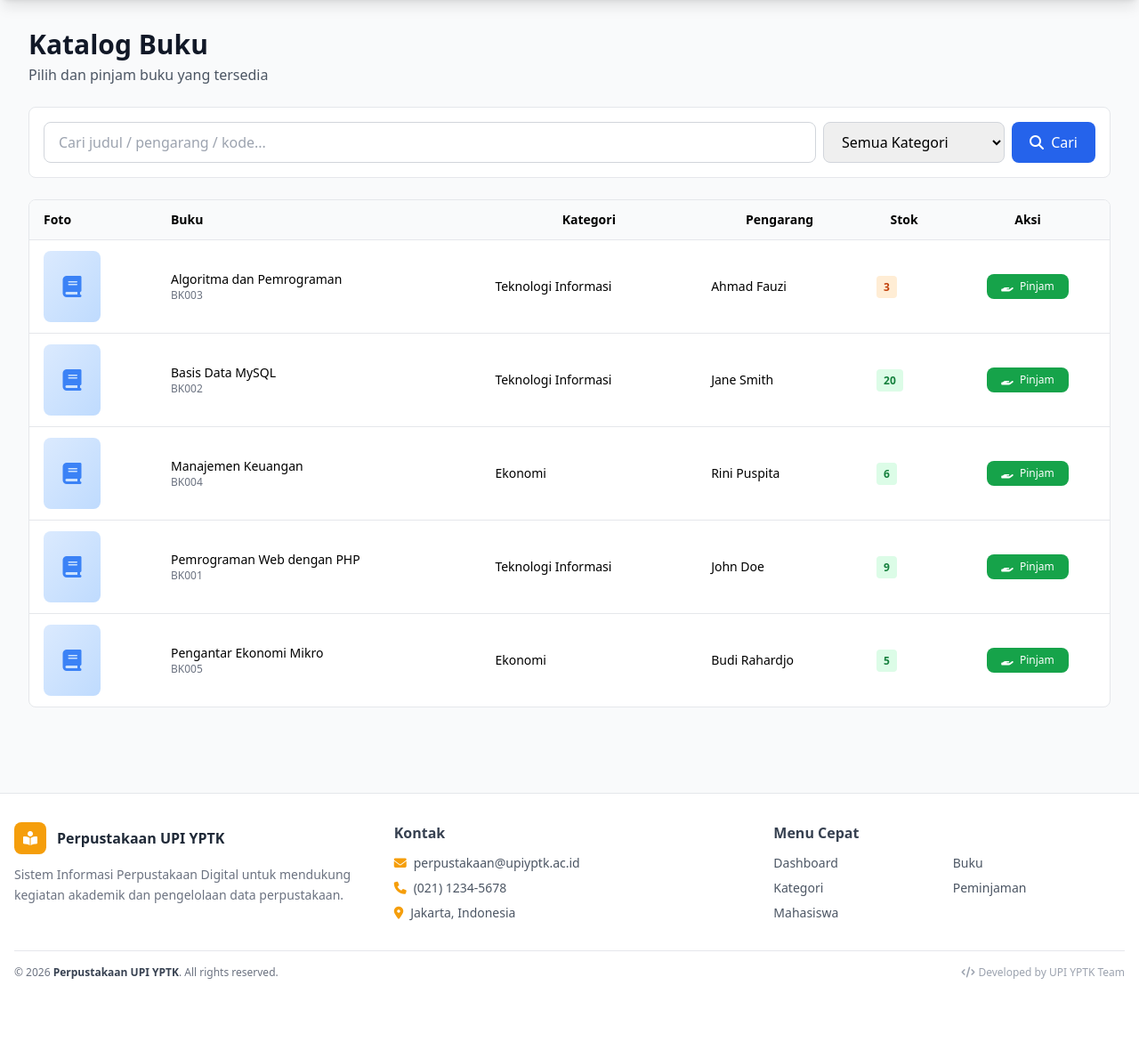
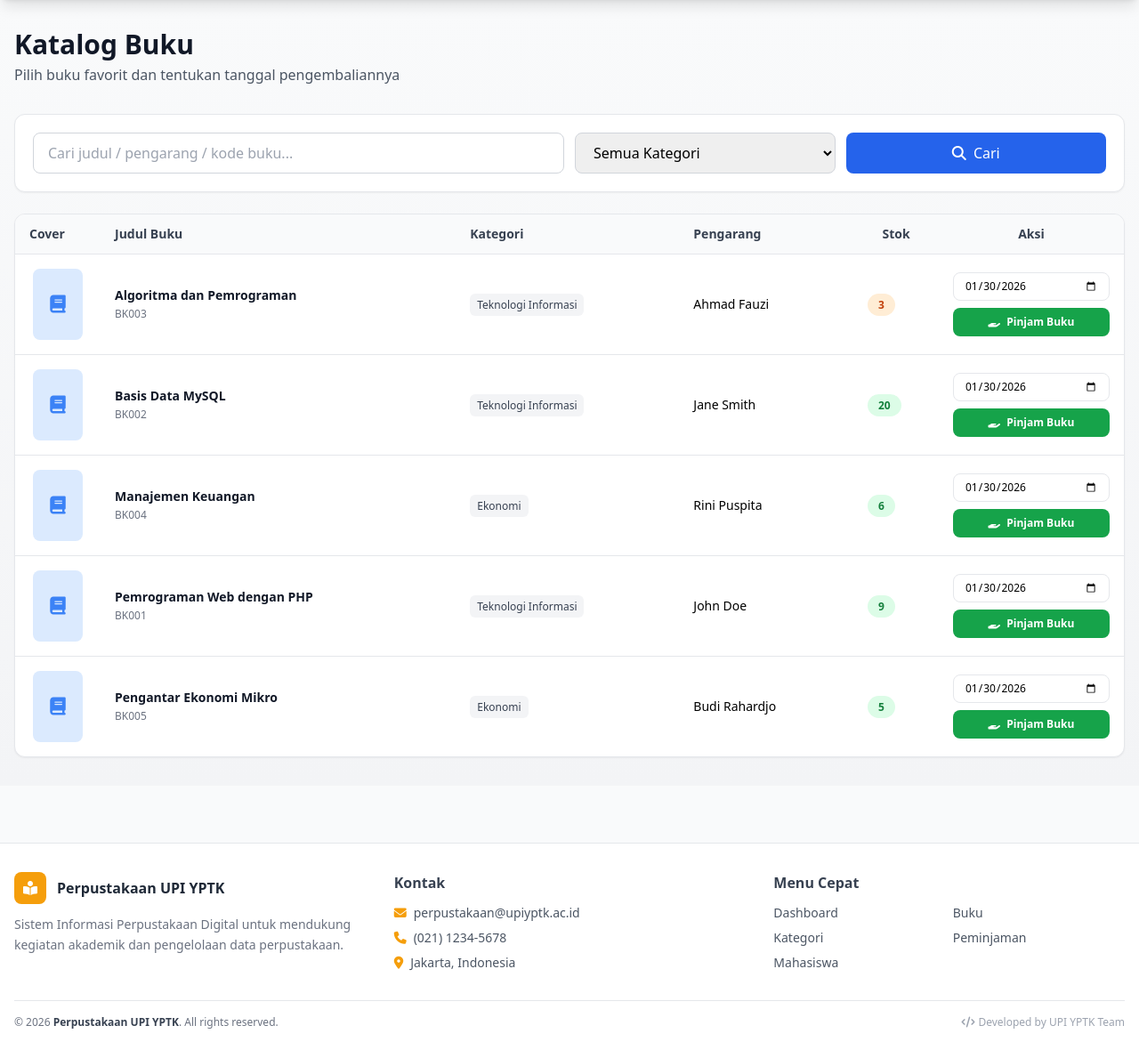
Before and after one commit to awakdeni/perpustakaan-upi, a PHP site: page /student/buku.php in a window 1280 px wide. Shown: the part 64-1253 px from the top of the page at 89% size. Before the commit the page ends 1164 px from the top, so only its background shows below. Run offline with PHP 8.4, Linux system fonts and the light colour scheme; a user stored in the database is signed in; data comes from the database, SQL or seed files in the repository; some libraries are stand-ins or nearby versions.

Commit message:
Perbaikan tampilan kategori & pengarang di halaman student

```diff
--- a/student/buku.php
+++ b/student/buku.php
@@ -7,19 +7,25 @@ $conn = getConnection();
 $student = getStudentData();
 
 /* =======================
-   HANDLE PINJAM BUKU
+   HANDLE PINJAM
 ======================= */
-if ($_SERVER['REQUEST_METHOD'] === 'POST' && isset($_POST['action']) && $_POST['action'] === 'borrow') {
+if ($_SERVER['REQUEST_METHOD'] === 'POST' && ($_POST['action'] ?? '') === 'borrow') {
+
     $id_buku = intval($_POST['id_buku']);
     $tanggal_pinjam = date('Y-m-d');
-    $tanggal_kembali = date('Y-m-d', strtotime('+7 days'));
+    $tanggal_kembali = $_POST['tanggal_kembali'] ?? '';
+
+    if (!$tanggal_kembali || $tanggal_kembali < $tanggal_pinjam) {
+        $message = 'Tanggal pengembalian tidak valid!';
+        $message_type = 'error';
+    } else {
 
         $stok = $conn->query("SELECT stok FROM buku WHERE id_buku = $id_buku")->fetch_assoc();
-
         if ($stok['stok'] < 1) {
             $message = 'Stok buku tidak mencukupi!';
             $message_type = 'error';
         } else {
+
             $cek = $conn->query("
                 SELECT 1 FROM peminjaman
                 WHERE id_user = {$student['id']}
@@ -31,6 +37,7 @@ if ($_SERVER['REQUEST_METHOD'] === 'POST' && isset($_POST['action']) && $_POST['
                 $message = 'Anda sudah meminjam buku ini!';
                 $message_type = 'error';
             } else {
+
                 $stmt = $conn->prepare("
                     INSERT INTO peminjaman (id_user, id_buku, tanggal_pinjam, tanggal_kembali)
                     VALUES (?, ?, ?, ?)
@@ -39,7 +46,7 @@ if ($_SERVER['REQUEST_METHOD'] === 'POST' && isset($_POST['action']) && $_POST['
 
                 if ($stmt->execute()) {
                     $conn->query("UPDATE buku SET stok = stok - 1 WHERE id_buku = $id_buku");
-                $message = 'Buku berhasil dipinjam!';
+                    $message = 'Buku berhasil dipinjam sampai ' . date('d M Y', strtotime($tanggal_kembali));
                     $message_type = 'success';
                 } else {
                     $message = 'Gagal meminjam buku!';
@@ -49,11 +56,12 @@ if ($_SERVER['REQUEST_METHOD'] === 'POST' && isset($_POST['action']) && $_POST['
             }
         }
     }
+}
 
 /* =======================
    FILTER
 ======================= */
-$search = $_GET['search'] ?? '';
+$search   = $_GET['search'] ?? '';
 $kategori = intval($_GET['kategori'] ?? 0);
 
 $where = "WHERE 1";
@@ -62,9 +70,7 @@ $types = "";
 
 if ($search) {
     $where .= " AND (b.judul_buku LIKE ? OR b.pengarang LIKE ? OR b.kode_buku LIKE ?)";
-    $params[] = "%$search%";
-    $params[] = "%$search%";
-    $params[] = "%$search%";
+    $params = array_fill(0, 3, "%$search%");
     $types .= "sss";
 }
 
@@ -92,34 +98,36 @@ $categories = $conn->query("SELECT * FROM kategori ORDER BY nama_kategori")->fet
 closeConnection($conn);
 ?>
 
-<div class="min-h-screen bg-gray-50">
-<div class="max-w-7xl mx-auto px-4 sm:px-6 lg:px-8 py-6 sm:py-8">
+<div class="min-h-screen bg-gradient-to-b from-gray-50 to-gray-100 py-8">
+<div class="max-w-7xl mx-auto px-4">
 
 <!-- HEADER -->
-<div class="mb-6">
-    <h2 class="text-2xl sm:text-3xl font-bold text-gray-900 mb-1">Katalog Buku</h2>
-    <p class="text-sm sm:text-base text-gray-600">Pilih dan pinjam buku yang tersedia</p>
+<div class="mb-8">
+    <h2 class="text-3xl font-bold text-gray-900">Katalog Buku</h2>
+    <p class="text-gray-600 mt-1">Pilih buku favorit dan tentukan tanggal pengembaliannya</p>
 </div>
 
 <!-- ALERT -->
 <?php if (isset($message)): ?>
-<div class="mb-6 p-4 rounded-lg border
+<div class="mb-6 rounded-xl border px-5 py-4 flex items-center gap-3
 <?= $message_type === 'success'
     ? 'bg-green-50 border-green-200 text-green-800'
     : 'bg-red-50 border-red-200 text-red-800'; ?>">
-    <i class="fas <?= $message_type === 'success' ? 'fa-check-circle' : 'fa-exclamation-circle'; ?> mr-2"></i>
-    <?= htmlspecialchars($message); ?>
+    <i class="fas <?= $message_type === 'success' ? 'fa-circle-check' : 'fa-triangle-exclamation'; ?> text-lg"></i>
+    <span class="text-sm font-medium"><?= htmlspecialchars($message); ?></span>
 </div>
 <?php endif; ?>
 
 <!-- FILTER -->
-<div class="bg-white rounded-lg border border-gray-200 p-4 mb-6">
-<form method="GET" class="flex flex-col sm:flex-row gap-2">
-    <input type="text" name="search" value="<?= htmlspecialchars($search); ?>"
-        placeholder="Cari judul / pengarang / kode..."
-        class="flex-1 px-4 py-2.5 border border-gray-300 rounded-lg focus:ring-2 focus:ring-blue-200">
+<div class="bg-white rounded-xl shadow-sm border border-gray-200 p-5 mb-6">
+<form method="GET" class="grid grid-cols-1 sm:grid-cols-4 gap-3">
+    <input type="text" name="search"
+        value="<?= htmlspecialchars($search); ?>"
+        placeholder="Cari judul / pengarang / kode buku..."
+        class="sm:col-span-2 px-4 py-2.5 rounded-lg border border-gray-300 focus:ring-2 focus:ring-blue-500 focus:outline-none">
 
-    <select name="kategori" class="px-4 py-2.5 border border-gray-300 rounded-lg">
+    <select name="kategori"
+        class="px-4 py-2.5 rounded-lg border border-gray-300 focus:ring-2 focus:ring-blue-500 focus:outline-none">
         <option value="0">Semua Kategori</option>
         <?php foreach ($categories as $c): ?>
         <option value="<?= $c['id_kategori']; ?>" <?= $kategori == $c['id_kategori'] ? 'selected' : ''; ?>>
@@ -128,82 +136,105 @@ closeConnection($conn);
         <?php endforeach; ?>
     </select>
 
-    <button class="bg-blue-600 hover:bg-blue-700 text-white px-5 py-2.5 rounded-lg">
+    <div class="flex gap-2">
+        <button class="flex-1 bg-blue-600 hover:bg-blue-700 text-white rounded-lg font-medium transition">
             <i class="fas fa-search mr-1"></i> Cari
         </button>
-
         <?php if ($search || $kategori): ?>
-    <a href="buku.php" class="bg-gray-500 hover:bg-gray-600 text-white px-5 py-2.5 rounded-lg">
+        <a href="buku.php"
+           class="flex-1 bg-gray-500 hover:bg-gray-600 text-white rounded-lg text-center py-2.5 font-medium transition">
             Reset
         </a>
         <?php endif; ?>
+    </div>
 </form>
 </div>
 
 <!-- TABLE -->
-<div class="bg-white rounded-lg border border-gray-200 overflow-hidden">
+<div class="bg-white rounded-xl shadow-sm border border-gray-200 overflow-hidden">
 <div class="overflow-x-auto">
 <table class="w-full text-sm">
 <thead class="bg-gray-50 border-b">
 <tr>
-    <th class="px-4 py-3 text-left">Foto</th>
-    <th class="px-4 py-3 text-left">Buku</th>
-    <th class="px-4 py-3 hidden md:table-cell">Kategori</th>
-    <th class="px-4 py-3 hidden md:table-cell">Pengarang</th>
-    <th class="px-4 py-3">Stok</th>
-    <th class="px-4 py-3 text-center">Aksi</th>
+    <th class="w-24 px-4 py-3 text-left font-semibold text-gray-700">Cover</th>
+    <th class="px-4 py-3 text-left font-semibold text-gray-700">Judul Buku</th>
+    <th class="px-4 py-3 text-left font-semibold text-gray-700">Kategori</th>
+    <th class="px-4 py-3 text-left font-semibold text-gray-700">Pengarang</th>
+    <th class="w-24 px-4 py-3 text-center font-semibold text-gray-700">Stok</th>
+    <th class="w-52 px-4 py-3 text-center font-semibold text-gray-700">Aksi</th>
 </tr>
 </thead>
 
 <tbody class="divide-y">
 <?php if ($books): foreach ($books as $b): ?>
-<tr class="hover:bg-gray-50">
-<td class="px-4 py-3">
+<tr class="hover:bg-gray-50 transition">
+    <!-- COVER -->
+    <td class="px-4 py-4">
+        <div class="flex justify-center">
         <?php if ($b['foto_buku'] && file_exists('../uploads/buku/' . $b['foto_buku'])): ?>
             <img src="../uploads/buku/<?= htmlspecialchars($b['foto_buku']); ?>"
-             alt="<?= htmlspecialchars($b['judul_buku']); ?>"
-             class="w-16 h-20 object-cover rounded-lg shadow-sm">
+                 class="w-14 h-20 object-cover rounded-lg shadow-sm">
         <?php else: ?>
-        <div class="w-16 h-20 bg-gradient-to-br from-blue-100 to-blue-200 rounded-lg flex items-center justify-center">
-            <i class="fas fa-book text-blue-500 text-2xl"></i>
+            <div class="w-14 h-20 bg-blue-100 rounded-lg flex items-center justify-center">
+                <i class="fas fa-book text-blue-500 text-xl"></i>
             </div>
         <?php endif; ?>
-</td>
-<td class="px-4 py-3">
-    <div class="font-medium"><?= htmlspecialchars($b['judul_buku']); ?></div>
-    <div class="text-xs text-gray-500"><?= htmlspecialchars($b['kode_buku']); ?></div>
+        </div>
     </td>
 
-<td class="px-4 py-3 hidden md:table-cell">
-    <?= htmlspecialchars($b['nama_kategori'] ?? 'Umum'); ?>
+    <!-- JUDUL -->
+    <td class="px-4 py-4">
+        <div class="font-semibold text-gray-900 leading-tight">
+            <?= htmlspecialchars($b['judul_buku']); ?>
+        </div>
+        <div class="text-xs text-gray-500 mt-1">
+            <?= htmlspecialchars($b['kode_buku']); ?>
+        </div>
     </td>
 
-<td class="px-4 py-3 hidden md:table-cell">
+    <!-- KATEGORI -->
+    <td class="px-4 py-4 ">
+        <span class="px-2 py-1 rounded-md bg-gray-100 text-gray-700 text-xs">
+            <?= htmlspecialchars($b['nama_kategori'] ?? 'Umum'); ?>
+        </span>
+    </td>
+
+    <!-- PENGARANG -->
+    <td class="px-4 py-4 ">
         <?= htmlspecialchars($b['pengarang']); ?>
     </td>
 
-<td class="px-4 py-3">
-<span class="px-2 py-1 rounded text-xs font-semibold
+    <!-- STOK -->
+    <td class="px-4 py-4 ">
+        <span class="px-3 py-1 rounded-full text-xs font-bold
             <?= $b['stok'] < 5 ? 'bg-orange-100 text-orange-700' : 'bg-green-100 text-green-700'; ?>">
             <?= $b['stok']; ?>
         </span>
     </td>
 
-<td class="px-4 py-3 text-center">
-<form method="POST">
+    <!-- AKSI -->
+    <td class="px-4 py-4">
+        <form method="POST" class="flex flex-col gap-2">
             <input type="hidden" name="action" value="borrow">
             <input type="hidden" name="id_buku" value="<?= $b['id_buku']; ?>">
-<button class="bg-green-600 hover:bg-green-700 text-white px-4 py-1.5 rounded-lg text-xs">
-<i class="fas fa-hand-holding mr-1"></i> Pinjam
+
+            <input type="date" name="tanggal_kembali" required
+                   min="<?= date('Y-m-d'); ?>"
+                   value="<?= date('Y-m-d', strtotime('+7 days')); ?>"
+                   class="border rounded-lg px-3 py-1.5 text-xs focus:ring-2 focus:ring-green-500 focus:outline-none">
+
+            <button
+                class="bg-green-600 hover:bg-green-700 text-white py-2 rounded-lg text-xs font-semibold transition">
+                <i class="fas fa-hand-holding mr-1"></i> Pinjam Buku
             </button>
         </form>
     </td>
 </tr>
 <?php endforeach; else: ?>
 <tr>
-<td colspan="6" class="py-10 text-center text-gray-400">
-<i class="fas fa-book-open text-4xl mb-2"></i>
-<p>Tidak ada buku ditemukan</p>
+    <td colspan="6" class="py-16 text-center">
+        <i class="fas fa-book-open text-6xl text-gray-300 mb-4"></i>
+        <p class="text-gray-500 text-sm">Tidak ada buku yang ditemukan</p>
     </td>
 </tr>
 <?php endif; ?>
```
Also changed, not shown: student/peminjaman_saya.php (+52 -46 lines). Lines whose indentation alone changed are shown as unchanged.
